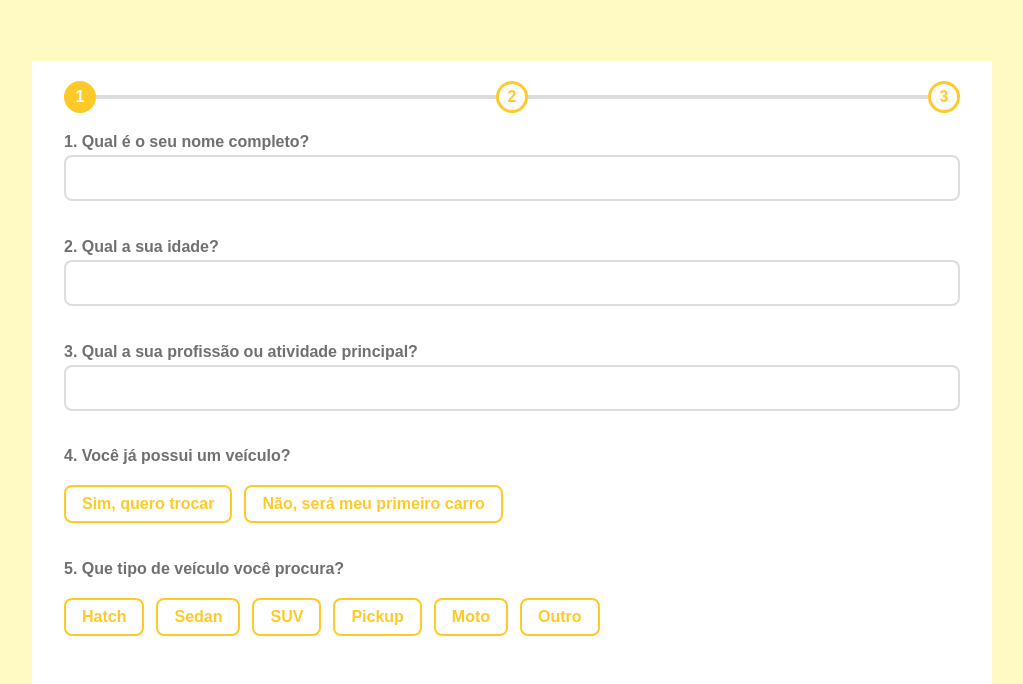
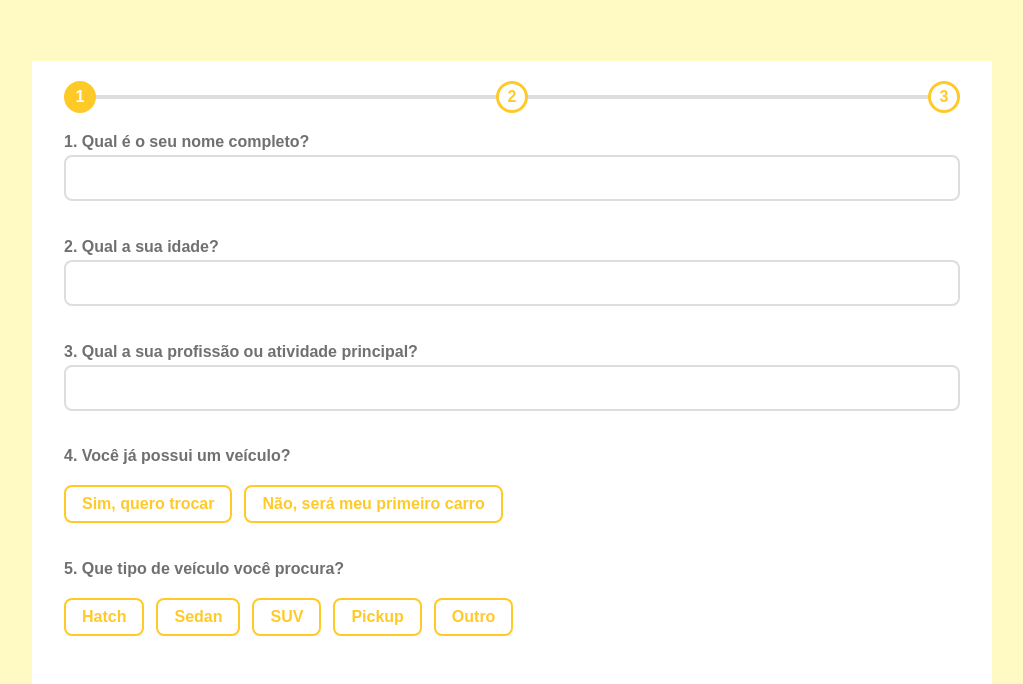
Before and after one commit to ViniciusMoraesTavares/formsVedovello, a plain HTML site: page index.html in a window 1280 px wide. Shown: the part 116-800 px from the top of the page, without its empty margins (128-1151 px from the left). Drawn offline with Linux system fonts and the light colour scheme.

Commit message:
removendo Moto

```diff
--- a/index.html
+++ b/index.html
@@ -58,7 +58,6 @@
         <label class="option-box"><input type="radio" name="tipoVeiculo" value="Sedan" required> Sedan</label>
         <label class="option-box"><input type="radio" name="tipoVeiculo" value="SUV" required> SUV</label>
         <label class="option-box"><input type="radio" name="tipoVeiculo" value="Pickup" required> Pickup</label>
-        <label class="option-box"><input type="radio" name="tipoVeiculo" value="Moto" required> Moto</label>
         <label class="option-box">
           <input type="radio" name="tipoVeiculo" value="Outro" id="outroTipo1"> Outro
         </label>
```
